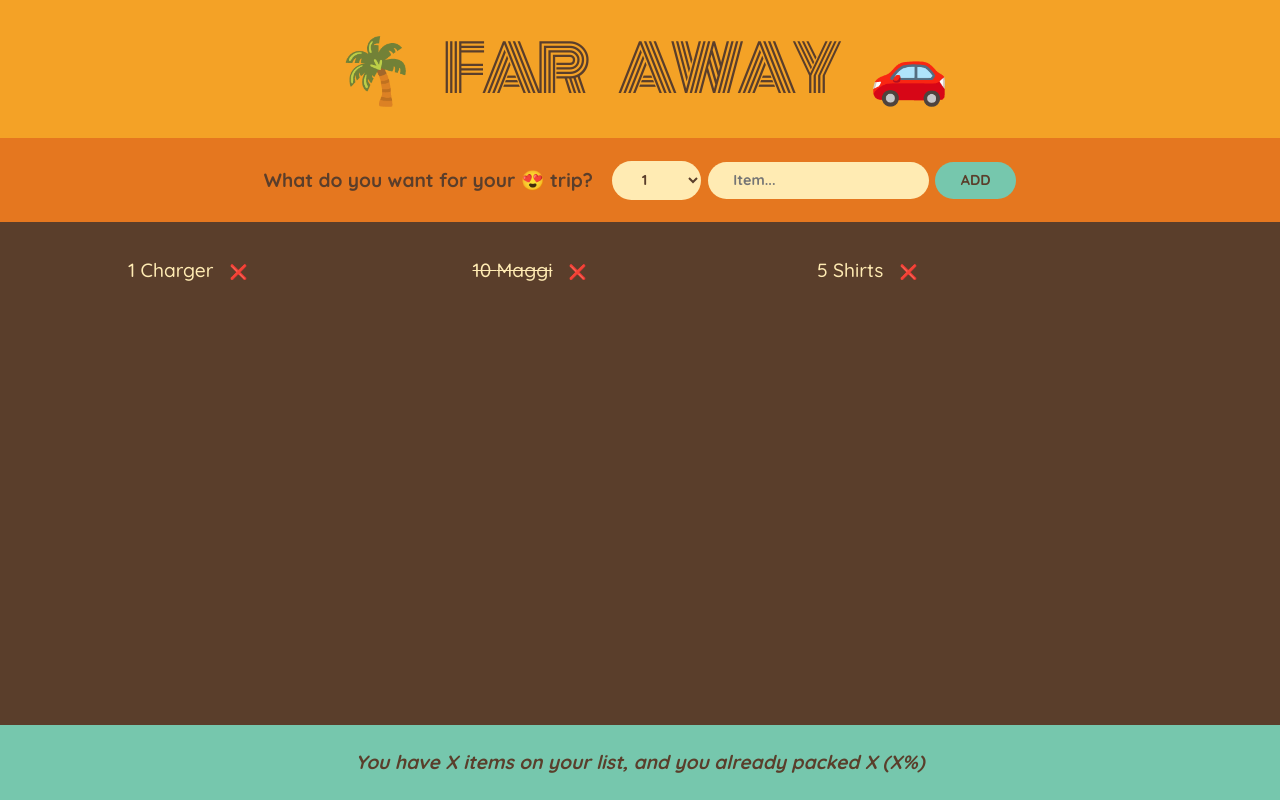
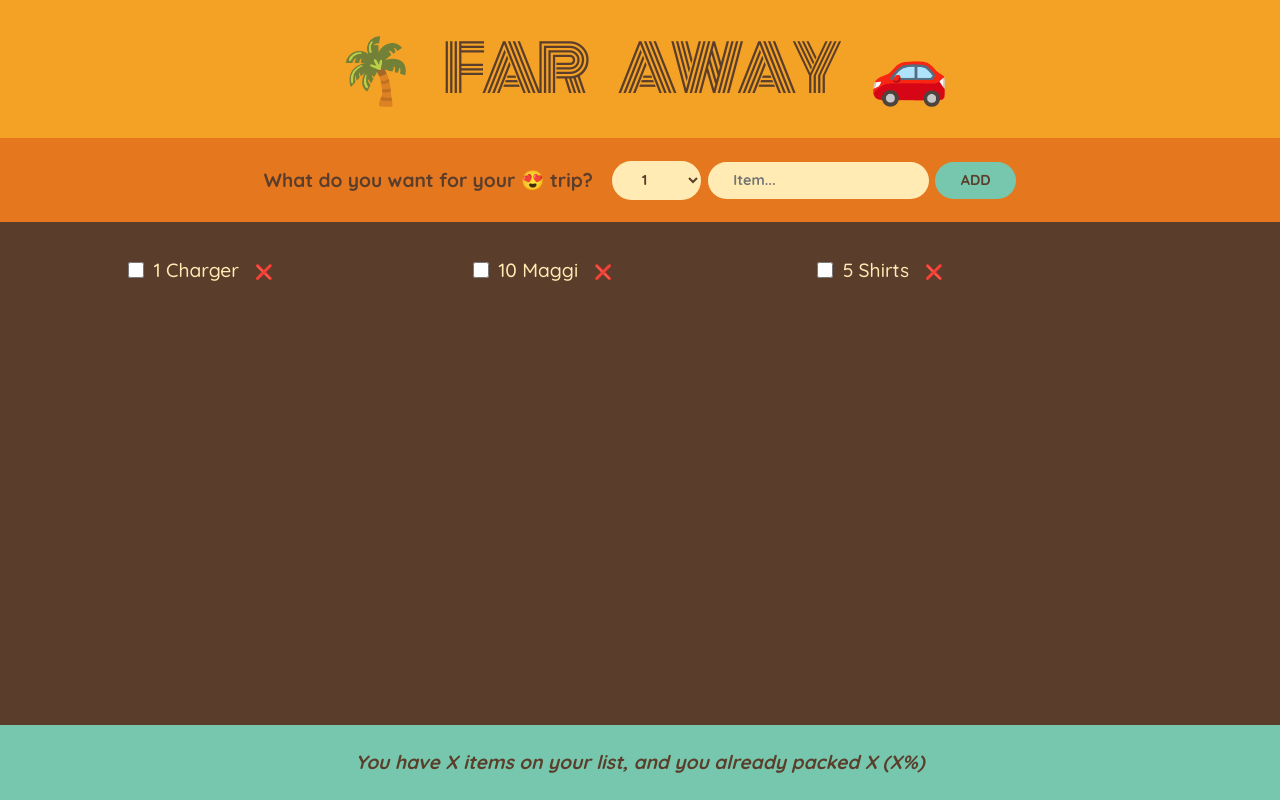
Before and after one commit to pragya-codes/travel-list, a React (Create React App) app: page / in a window 1280 px wide. Built offline with nearby package versions, Linux system fonts and the light colour scheme.

Commit message:
Checkbox toggle functionality, unique key bug fix

```diff
--- a/src/App.js
+++ b/src/App.js
@@ -10,7 +10,7 @@ const initialItems = [
 	{
 		descp: 'Maggi',
 		quantity: 10,
-		packed: true,
+		packed: false,
 		id: 123,
 	},
 	{
@@ -32,11 +32,23 @@ function App() {
 		setItems((items) => items.filter((item) => item.id !== id));
 	}
 
+	function handleChecked(id) {
+		setItems((items) =>
+			items.map((item) =>
+				item.id !== id ? item : { ...item, packed: !item.packed }
+			)
+		);
+	}
+
 	return (
 		<div className="app">
 			<Logo />
 			<Form handleAddItem={handleAddItem} />
-			<List items={items} onDelete={handleDeleteItem} />
+			<List
+				items={items}
+				onDelete={handleDeleteItem}
+				onChecked={handleChecked}
+			/>
 			<Stat />
 		</div>
 	);
@@ -100,21 +112,31 @@ function Form({ handleAddItem }) {
 	);
 }
 
-function List({ items, onDelete }) {
+function List({ items, onDelete, onChecked }) {
 	return (
 		<div className="list">
 			<ul>
 				{items.map((item) => (
-					<Item i={item} key={item.id} onDelete={onDelete} />
+					<Item
+						i={item}
+						onDelete={onDelete}
+						onChecked={onChecked}
+						key={item.id}
+					/>
 				))}
 			</ul>
 		</div>
 	);
 }
 
-function Item({ i, onDelete }) {
+function Item({ i, onDelete, onChecked }) {
 	return (
 		<li>
+			<input
+				type="checkbox"
+				value={i.packed}
+				onChange={() => onChecked(i.id)}
+			/>
 			<span style={i.packed ? { textDecoration: 'line-through' } : {}}>
 				{i.quantity + ' '}
 				{i.descp}
```
